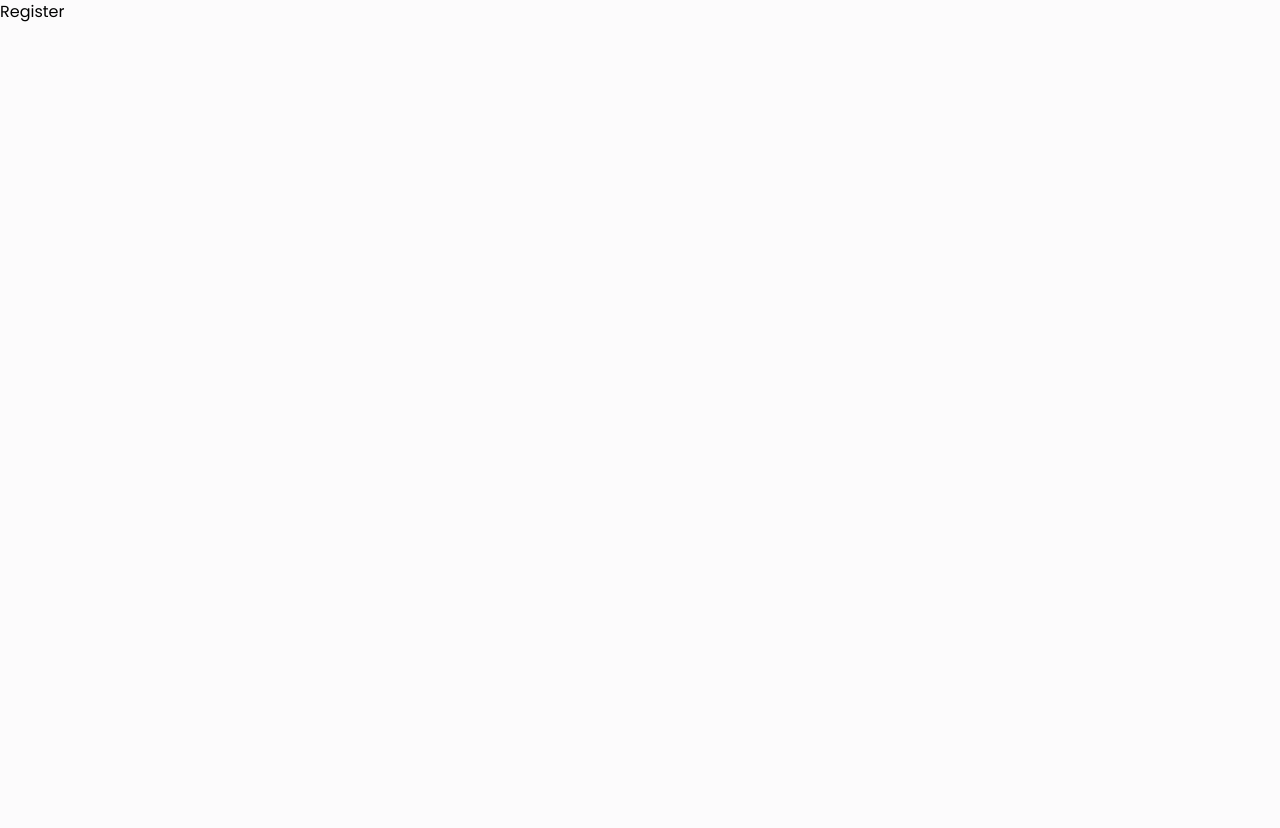
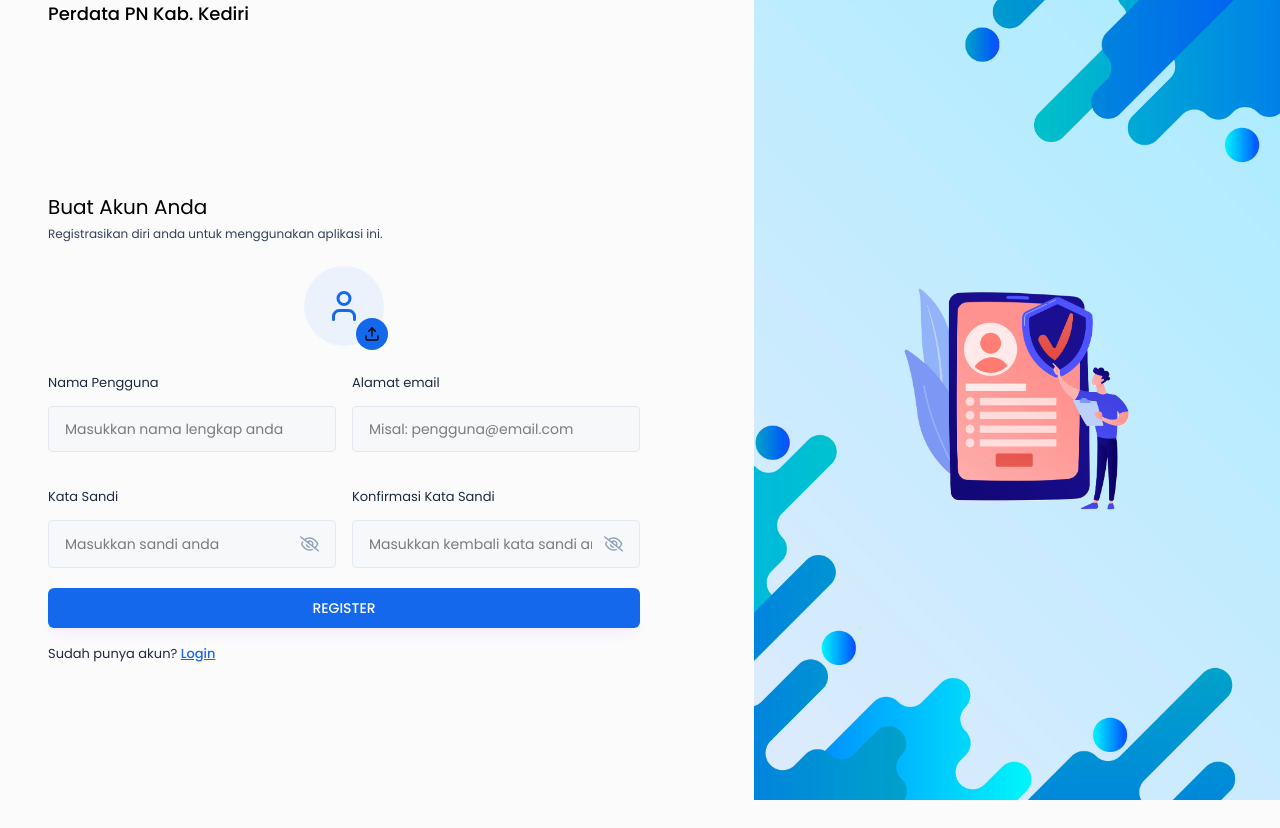
Before and after one commit to ramadaniwahyu/perdata-web, a React (Vite) app: page /register in a window 1280 px wide. Before the commit the page ends 800 px from the top, so only its background shows below. Built offline with nearby package versions, Linux system fonts and the light colour scheme.

Commit message:
register

```diff
--- /dev/null
+++ b/src/components/inputs/ProfileImageSelector.jsx
@@ -0,0 +1,70 @@
+import React, { useRef, useState } from 'react'
+import { LuTrash, LuUpload, LuUser } from 'react-icons/lu'
+
+const ProfileImageSelector = ({ image, setImage }) => {
+    const inputRef = useRef(null)
+    const [previewUrl, setPreviewUrl] = useState(null)
+
+    const handleImageChange = (event) => {
+        const file = event.target.file[0];
+        if (file) {
+            // Update the image state
+            setImage(file);
+
+            // Generate image preview URL from the file
+            const preview = URL.createObjectURL(file);
+            setPreviewUrl(preview);
+        }
+    }
+
+    const handleRemoveImage = () => {
+        setImage(null);
+        setPreviewUrl(null);
+    }
+
+    const onChooseFile = () => {
+        inputRef.current.click();
+    }
+    return (
+        <div className='flex justify-center mb-6'>
+            <input
+            type='file'
+            accept='image/*'
+            ref={inputRef}
+            onChange={handleImageChange}
+            className='hidden'
+            />
+
+            {!image ? (
+                <div className='w-20 h-20 flex items-center justify-center bg-blue-100/50 rounded-full relative cursor-pointer'>
+                    <LuUser className='text-4xl text-primary' />
+
+                    <button
+                    type='button'
+                    className='w-8 h-8 flex items-center justify-center bg-primary rounded-full absolute -bottom-1 -right-1 cursor-pointer'
+                    onClick={onChooseFile}
+                    >
+                        <LuUpload />
+                    </button>
+                </div>
+            ) : (
+                <div className='relative'>
+                    <img
+                    src={previewUrl}
+                    alt='profile image'
+                    className='w-20 h-20 rounded-full object-cover'
+                    />
+                    <button
+                    type='button'
+                    className='w-8 h-8 flex items-center justify-center bg-red-500 text-white rounded-full absolute -bottom-1 -right-1'
+                    onClick={handleRemoveImage}
+                    >
+                        <LuTrash />
+                    </button>
+                </div>
+            )}
+        </div>
+    )
+}
+
+export default ProfileImageSelector
--- a/src/components/layouts/AuthLayout.jsx
+++ b/src/components/layouts/AuthLayout.jsx
@@ -5,12 +5,12 @@ const AuthLayout = ({children}) => {
   return (
     <div className='flex'>
         <div className='w-screen h-screen md:v-[60vw] px-12 pt-8-pb-12'>
-            <h2 className='text-lg font-medium text-black'>Task Manager</h2>
+            <h2 className='text-lg font-medium text-black'>Perdata PN Kab. Kediri</h2>
             {children}
         </div>
 
         <div className="hidden md:flex w-[70vw] h-screen items-center justify-center bg-blue-50 bg-[url('/bg-img.jpg')] bg-cover bg-no-repeat bg-center overflow-hidden p-8">
-            <img src={UI_IMG} className='w-64 lg:w-[90%]'/>
+            <img src={UI_IMG} className='w-64 lg:w-[50%]'/>
         </div>
     </div>
   )
--- a/src/index.css
+++ b/src/index.css
@@ -16,5 +16,12 @@
     background-color: #fcfbfc;
     overflow-x: hidden;
   }
+}
 
+.input-box {
+  @apply w-full flex justify-between gap-3 text-sm text-black bg-slate-100/50 rounded px-4 py-3 mb-4 mt-3 border border-slate-200 outline-none;
 }
+
+.btn-primary {
+  @apply w-full text-sm font-medium text-white bg-primary shadow-lg shadow-purple-600/5 p-[10px] rounded-md my-1 hover:bg-blue-600/15 hover:text-blue-600 cursor-pointer;
+}
--- a/src/pages/Auth/Login.jsx
+++ b/src/pages/Auth/Login.jsx
@@ -1,7 +1,8 @@
 import React, {useState} from 'react';
 import AuthLayout from '../../components/layouts/AuthLayout';
-import { useNavigate } from 'react-router-dom';
+import { useNavigate, Link } from 'react-router-dom';
 import Input from '../../components/inputs/Input';
+import { validateEmail } from '../../utils/helper';
 
 const Login = () => {
   const [email, setEmail] = useState("");
@@ -12,11 +13,25 @@ const Login = () => {
 
   const handleLogin = async (e) => {
     e.preventDefault();
+
+    if (!validateEmail(email)){
+      setError("Masukkan alamat email yang valid.");
+      return;
+    }
+
+    if (!password){
+      setError("Silakan input password.");
+      return;
+    }
+
+    setError("")
+
+    //Login API Call
   }
 
   return (
     <AuthLayout>
-      <div className='lg:w-[70%] h3/4 md:h-full flex flex-col justify-center'>
+      <div className='lg:w-[90%] h3/4 md:h-full flex flex-col justify-center'>
         <h3 className='text-xl text-semibold text-black'>Selamat Datang Kembali</h3>
         <p className='text-xs text-slate-700 mt-[5px] mb-6'>
           Silakan masukkan detail anda untuk melanjutkan
@@ -25,11 +40,27 @@ const Login = () => {
         <form onSubmit={handleLogin}>
           <Input
           value={email}
-          onChange={({target}) => setEmail(target.email)}
+          onChange={({target}) => setEmail(target.value)}
           label="Alamat email"
           placeholder="pengguna@email.com"
           type="text"
           />
+          <Input
+          value={password}
+          onChange={({target}) => setPassword(target.value)}
+          label="Kata Sandi"
+          placeholder="Masukkan sandi anda"
+          type="password"
+          />
+
+          { error&& <p className='text-red-500 text-xs pb-2.5'>{error}</p>}
+          <button type='submit' className='btn-primary'>LOGIN</button>
+          <p className='text-[13px] text-slate-800 mt-3'>
+            Tidak punya akun? {" "}
+            <Link className='font-medium text-primary underline' to='/register'>
+            Register
+            </Link>
+          </p>
         </form>
       </div>
     </AuthLayout>
--- a/src/pages/Auth/Register.jsx
+++ b/src/pages/Auth/Register.jsx
@@ -1,8 +1,97 @@
-import React from 'react'
+import React, { useState } from 'react'
+import AuthLayout from '../../components/layouts/AuthLayout'
+import ProfileImageSelector from '../../components/inputs/ProfileImageSelector';
+import Input from '../../components/inputs/Input';
+import { Link } from 'react-router-dom';
+import { validateEmail } from '../../utils/helper';
 
 const Register = () => {
+  const [name, setName] = useState("");
+  const [email, setEmail] = useState("");
+  const [password, setPassword] = useState("")
+  const [confirmPassword, setConfirmPassword] = useState("")
+  const [profileImage, setProfileImage] = useState(null)
+
+  const [error, setError] = useState(null);
+
+  const handleRegister = async (e) => {
+    e.preventDefault();
+
+    if (!name) {
+      setError("Silakan masukkan nama anda.")
+      return;
+    }
+
+    if (!validateEmail(email)) {
+      setError("Masukkan alamat email yang valid.");
+      return;
+    }
+
+    if (!password) {
+      setError("Silakan input kata sandi.");
+      return;
+    }
+
+    if (password !== confirmPassword) {
+      setError("Kata sandi anda tidak sesuai")
+      return;
+    }
+
+    setError("")
+    // Register API Call
+  }
   return (
-    <div>Register</div>
+    <AuthLayout>
+      <div className='lg:w-[90%] h3/4 md:h-full flex flex-col justify-center'>
+        <h3 className='text-xl text-semibold text-black'>Buat Akun Anda</h3>
+        <p className='text-xs text-slate-700 mt-[5px] mb-6'>
+          Registrasikan diri anda untuk menggunakan aplikasi ini.
+        </p>
+
+        <form onSubmit={handleRegister}>
+          <ProfileImageSelector image={profileImage} setImage={setProfileImage} />
+          <div className='grid grid-cols-1 md:grid-cols-2 gap-4'>
+            <Input
+              value={name}
+              onChange={({ target }) => setName(target.value)}
+              label="Nama Pengguna"
+              placeholder="Masukkan nama lengkap anda"
+              type="text"
+            />
+            <Input
+              value={email}
+              onChange={({ target }) => setEmail(target.value)}
+              label="Alamat email"
+              placeholder="Misal: pengguna@email.com"
+              type="text"
+            />
+            <Input
+              value={password}
+              onChange={({ target }) => setPassword(target.value)}
+              label="Kata Sandi"
+              placeholder="Masukkan sandi anda"
+              type="password"
+            />
+            <Input
+              value={confirmPassword}
+              onChange={({ target }) => setConfirmPassword(target.value)}
+              label="Konfirmasi Kata Sandi"
+              placeholder="Masukkan kembali kata sandi anda"
+              type="password"
+            />
+          </div>
+
+          {error && <p className='text-red-500 text-xs pb-2.5'>{error}</p>}
+          <button type='submit' className='btn-primary'>REGISTER</button>
+          <p className='text-[13px] text-slate-800 mt-3'>
+            Sudah punya akun? {" "}
+            <Link className='font-medium text-primary underline' to='/login'>
+              Login
+            </Link>
+          </p>
+        </form>
+      </div>
+    </AuthLayout>
   )
 }
 
--- /dev/null
+++ b/src/utils/helper.js
@@ -0,0 +1,5 @@
+export const validateEmail = (email) => {
+    const regex = /^[^\s@]+@[^\s@]+\.[^\s@]+$/;
+    // const regex = /^[a-zA-Z0-9._%+-]+@[a-zA-Z0-9.-]+\.[a-zA-Z]{2,}$/;
+    return regex.test(email);
+}
```
Also changed, not shown: 1 other file (tests, documents, lock files or other folders).
